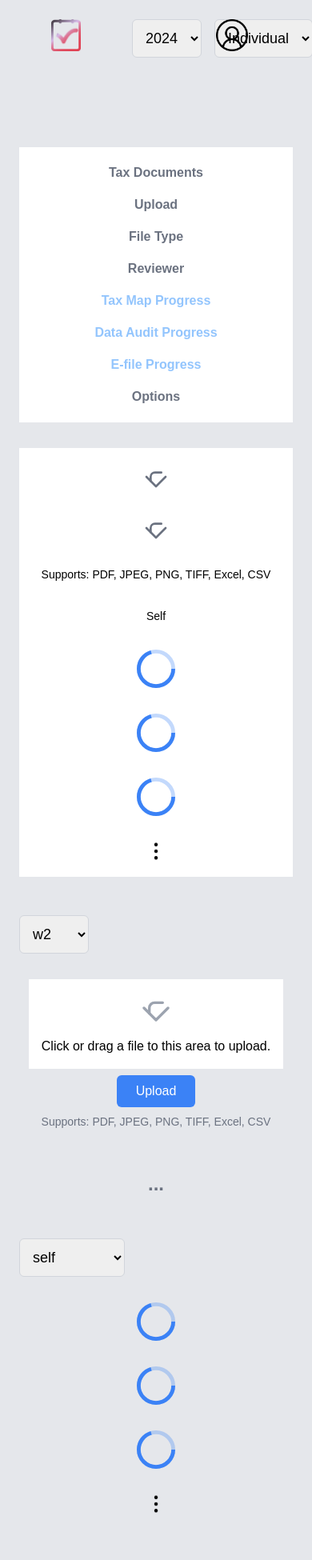
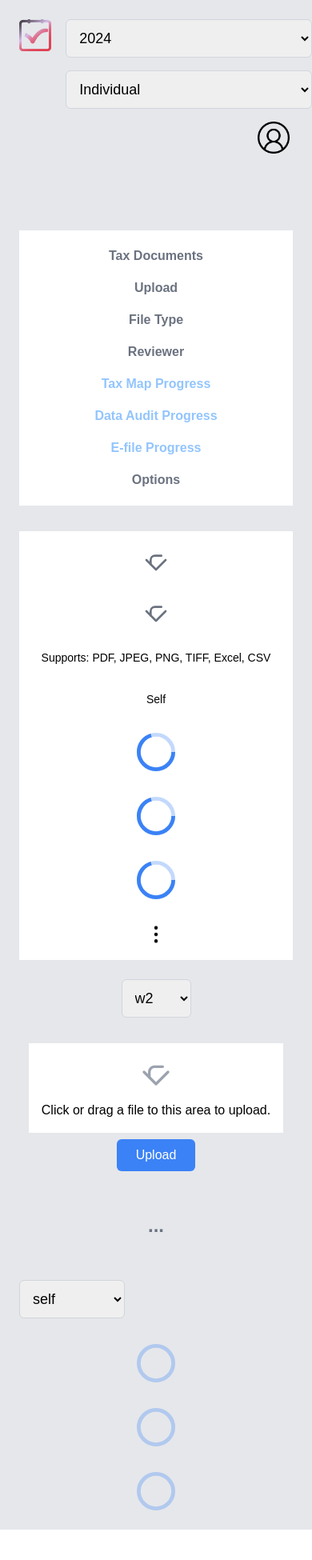
Before and after one commit to zohaibAlam840/techtaxAI, a Next.js app: page /dashboard in a window 390 px wide. Shown: the top 1950 px of the page at 80% size. After the commit the page ends 1912 px from the top, so only its background shows below. Built offline with nearby package versions, Linux system fonts and the light colour scheme.

Commit message:
dashboard style

```diff
--- /dev/null
+++ b/app/context/SelectedDataContext.js
@@ -0,0 +1,39 @@
+'use client'
+import { createContext, useState } from 'react';
+
+const AppContext = createContext();
+
+export const AppProvider = ({ children }) => {
+  const [selectedYear, setSelectedYear] = useState('2024');
+  const [userType, setUserType] = useState('Individual');
+  const [selectedFile, setSelectedFile] = useState(null);
+  const [filePreview, setFilePreview] = useState(null);
+  const [userName, setUserName] = useState('');
+  const [userEmail, setUserEmail] = useState('')
+  const [docType, setDocType] = useState('w2')
+
+  return (
+    <AppContext.Provider
+      value={{
+        selectedYear,
+        setSelectedYear,
+        userType,
+        setUserType,
+        selectedFile,
+        setSelectedFile,
+        filePreview,
+        setFilePreview,
+        userName,
+        setUserName,
+        userEmail,
+        setUserEmail,
+        docType,
+        setDocType
+      }}
+    >
+      {children}
+    </AppContext.Provider>
+  );
+};
+
+export default AppContext;
--- a/app/dashboard/page.js
+++ b/app/dashboard/page.js
@@ -1,34 +1,80 @@
-
-'use client'
-import { useState, useEffect } from 'react';
+'use client';
+import { useContext, useState, useEffect } from 'react';
 import Image from 'next/image';
-import logo from '../assets/1.png'
-import user from '../assets/user.png'
-import more from '../assets/more.png'
+import logo from '../assets/1.png';
+import user from '../assets/user.png';
+import more from '../assets/more.png';
 import Link from 'next/link';
+import AppContext from '../context/SelectedDataContext';
 
 //sorry
 export default function HomePage() {
-  const [selectedYear, setSelectedYear] = useState('2024');
-  const [userType, setUserType] = useState('Individual');
-  const [selectedFile, setSelectedFile] = useState(null);
-  const [filePreview, setFilePreview] = useState(null);
+  const {
+    selectedYear,
+    setSelectedYear,
+    userType,
+    setUserType,
+    selectedFile,
+    setSelectedFile,
+    filePreview,
+    setFilePreview,
+    docType,
+    setDocType,
+  } = useContext(AppContext);
+  const [uploadProgress, setUploadProgress] = useState(0); // Progress for file upload
+
+  // Save file and preview to localStorage
+  const saveToLocalStorage = (file, preview) => {
+    localStorage.setItem(
+      'uploadedFile',
+      JSON.stringify({
+        name: file.name,
+        type: file.type,
+        preview,
+      })
+    );
+  };
+
+  // Save docType to localStorage
+  const saveDocTypeToLocalStorage = (docType) => {
+    localStorage.setItem('docType', docType);
+  };
 
   const handleFileChange = (e) => {
     const file = e.target.files[0];
     setSelectedFile(file);
 
-
-    if (file && file.type.startsWith('image/')) {
+    if (file) {
+      const fileType = file.type.split('/')[0];
+      if (fileType === 'image') {
         const reader = new FileReader();
         reader.onloadend = () => {
-        setFilePreview(reader.result);
+          setFilePreview(reader.result); // Store base64 string in state
+          saveToLocalStorage(file, reader.result); // Save to localStorage
         };
         reader.readAsDataURL(file);
       } else {
-      setFilePreview(null);
+        setFilePreview(null); // No preview for non-image files
+        localStorage.removeItem('uploadedFile'); // Clear localStorage if invalid file
+      }
     }
   };
+
+  useEffect(() => {
+    // Retrieve file from localStorage on page load
+    const storedFile = localStorage.getItem('uploadedFile');
+    const storedDocType = localStorage.getItem('docType');
+
+    if (storedFile) {
+      const parsedFile = JSON.parse(storedFile);
+      setSelectedFile({ name: parsedFile.name, type: parsedFile.type });
+      setFilePreview(parsedFile.preview);
+    }
+
+    if (storedDocType) {
+      setDocType(storedDocType);
+    }
+  }, [setSelectedFile, setFilePreview, setDocType]);
 
   useEffect(() => {
     const progressCircles = document.querySelectorAll('.progress-circle');
@@ -44,16 +90,38 @@ export default function HomePage() {
     });
   }, []);
 
+  const strokeDasharray = 283; // Total length of the circle stroke (based on the radius of 45)
+
+  // Handle 75% progress on file upload
+  useEffect(() => {
+    if (selectedFile) {
+      let uploadProgressValue = 0;
+      const interval = setInterval(() => {
+        if (uploadProgressValue < 75) {
+          uploadProgressValue += 1;
+          setUploadProgress(uploadProgressValue);
+        } else {
+          clearInterval(interval); // Stop at 75% for upload
+        }
+      }, 20); // Animation speed
+    } else {
+      setUploadProgress(0); // Reset to 0 when no file is selected
+    }
+  }, [selectedFile]);
+
+  const uploadStrokeOffset = strokeDasharray - (uploadProgress / 100) * strokeDasharray; // 75% on file upload
+
   return (
     <div className="min-h-screen bg-gray-200 flex flex-col p-6 text-black ">
-      <div className='flex space-x-16 pl-10 mb-20 w-full'>
-      <Image src={logo} className='w-10 h-10 '/>
-      <div className="flex justify-between mb-8 ">
-        <div className="flex space-x-4 ">
+      <Image src={logo} className="w-10 h-10 absolute" />
+      <div className="flex space-x-16 ml-6 pl-[10%] mb-20 w-full items-center">
+        <div className="flex flex-col md:flex-row justify-between items-center mb-4 space-y-4 md:space-y-0 md:space-x-4 w-full">
+          <div className="flex flex-col md:flex-row space-y-4 md:space-y-0 md:space-x-4 w-full md:w-auto">
             <select
               value={selectedYear}
               onChange={(e) => setSelectedYear(e.target.value)}
-              className="border border-gray-300 rounded-md p-3 text-lg">
+              className="border border-gray-300 rounded-md p-3 text-lg w-full md:w-auto"
+            >
               <option value="2024">2024</option>
               <option value="2023">2023</option>
             </select>
@@ -61,41 +129,61 @@ export default function HomePage() {
             <select
               value={userType}
               onChange={(e) => setUserType(e.target.value)}
-              className="border border-gray-300 rounded-md p-3 text-lg">
+              className="border border-gray-300 rounded-md p-3 text-lg w-full md:w-auto"
+            >
               <option value="Individual">Individual</option>
               <option value="Business">Business</option>
-
             </select>
           </div>
+
+          <div className="ml-auto pr-7">
+            <Image src={user} className="w-10 h-10" alt="User" />
           </div>
-        <Image src={user} className='w-10 h-10 absolute right-20'/>
         </div>
+      </div>
+
       <div className="w-full bg-gray-200 ">
-
-
         <div className="grid grid-cols-1 md:grid-cols-8 gap-4 text-center mb-8 font-semibold p-5 bg-white text-gray-500">
           <span>Tax Documents</span>
           <span>Upload</span>
           <span>File Type</span>
           <span>Reviewer</span>
-          <span className='text-blue-300 hover:text-blue-600 transition-all'><Link href="/dashboard/taxMap">Tax Map Progress</Link></span>
-          <span className='text-blue-300 hover:text-blue-600 transition-all'><Link href={'/dashboard/dataAudit'}>Data Audit Progress</Link></span>
-          <span className='text-blue-300 hover:text-blue-600 transition-all'><Link href={'/dashboard/eFile'}>E-file Progress</Link></span>
+          <span className="text-blue-300 hover:text-blue-600 transition-all">
+            <Link href="/dashboard/taxMap">Tax Map Progress</Link>
+          </span>
+          <span className="text-blue-300 hover:text-blue-600 transition-all">
+            <Link href={'/dashboard/dataAudit'}>Data Audit Progress</Link>
+          </span>
+          <span className="text-blue-300 hover:text-blue-600 transition-all">
+            <Link href={'/dashboard/eFile'}>E-file Progress</Link>
+          </span>
           <span>Options</span>
         </div>
 
-
-        <div className="grid grid-cols-1 md:grid-cols-8 gap-8 mb-12 items-center p-5 bg-white">
-
+        <div className="grid grid-cols-1 md:grid-cols-8 gap-8 mb-6 items-center p-5 bg-white">
           <div className="flex flex-col items-center space-y-2">
-            <svg className="w-8 h-8 text-gray-500" fill="none" stroke="currentColor" strokeWidth="2" viewBox="0 0 24 24" xmlns="http://www.w3.org/2000/svg">
+            <svg
+              className="w-8 h-8 text-gray-500"
+              fill="none"
+              stroke="currentColor"
+              strokeWidth="2"
+              viewBox="0 0 24 24"
+              xmlns="http://www.w3.org/2000/svg"
+            >
               <path strokeLinecap="round" strokeLinejoin="round" d="M7 16v-4a4 4 0 014-4h6"></path>
               <path strokeLinecap="round" strokeLinejoin="round" d="M3 12l9 9 9-9"></path>
             </svg>
           </div>
 
           <div className="flex flex-col items-center space-y-2">
-            <svg className="w-8 h-8 text-gray-500" fill="none" stroke="currentColor" strokeWidth="2" viewBox="0 0 24 24" xmlns="http://www.w3.org/2000/svg">
+            <svg
+              className="w-8 h-8 text-gray-500"
+              fill="none"
+              stroke="currentColor"
+              strokeWidth="2"
+              viewBox="0 0 24 24"
+              xmlns="http://www.w3.org/2000/svg"
+            >
               <path strokeLinecap="round" strokeLinejoin="round" d="M7 16v-4a4 4 0 014-4h6"></path>
               <path strokeLinecap="round" strokeLinejoin="round" d="M3 12l9 9 9-9"></path>
             </svg>
@@ -111,42 +199,109 @@ export default function HomePage() {
 
           <div className="flex flex-col items-center space-y-2">
             <div className="relative">
-              <svg className="w-12 h-12 text-blue-500" viewBox="0 0 100 100">
-                <circle cx="50" cy="50" r="45" stroke="currentColor" strokeWidth="10" fill="none" className="opacity-30" />
-                <circle cx="50" cy="50" r="45" stroke="currentColor" strokeWidth="10" fill="none" strokeDasharray="283" strokeDashoffset="283" className="progress-circle" />
+              <svg
+                className="w-12 h-12 text-blue-500"
+                viewBox="0 0 100 100"
+              >
+                <circle
+                  cx="50"
+                  cy="50"
+                  r="45"
+                  stroke="currentColor"
+                  strokeWidth="10"
+                  fill="none"
+                  className="opacity-30"
+                />
+                <circle
+                  cx="50"
+                  cy="50"
+                  r="45"
+                  stroke="currentColor"
+                  strokeWidth="10"
+                  fill="none"
+                  strokeDasharray="283"
+                  strokeDashoffset="283"
+                  className="progress-circle"
+                />
               </svg>
             </div>
           </div>
 
           <div className="flex flex-col items-center space-y-2">
             <div className="relative">
-              <svg className="w-12 h-12 text-blue-500" viewBox="0 0 100 100">
-                <circle cx="50" cy="50" r="45" stroke="currentColor" strokeWidth="10" fill="none" className="opacity-30" />
-                <circle cx="50" cy="50" r="45" stroke="currentColor" strokeWidth="10" fill="none" strokeDasharray="283" strokeDashoffset="283" className="progress-circle" />
+              <svg
+                className="w-12 h-12 text-blue-500"
+                viewBox="0 0 100 100"
+              >
+                <circle
+                  cx="50"
+                  cy="50"
+                  r="45"
+                  stroke="currentColor"
+                  strokeWidth="10"
+                  fill="none"
+                  className="opacity-30"
+                />
+                <circle
+                  cx="50"
+                  cy="50"
+                  r="45"
+                  stroke="currentColor"
+                  strokeWidth="10"
+                  fill="none"
+                  strokeDasharray="283"
+                  strokeDashoffset="283"
+                  className="progress-circle"
+                />
               </svg>
             </div>
           </div>
           <div className="flex flex-col items-center space-y-2">
             <div className="relative">
-              <svg className="w-12 h-12 text-blue-500" viewBox="0 0 100 100">
-                <circle cx="50" cy="50" r="45" stroke="currentColor" strokeWidth="10" fill="none" className="opacity-30" />
-                <circle cx="50" cy="50" r="45" stroke="currentColor" strokeWidth="10" fill="none" strokeDasharray="283" strokeDashoffset="283" className="progress-circle" />
+              <svg
+                className="w-12 h-12 text-blue-500"
+                viewBox="0 0 100 100"
+              >
+                <circle
+                  cx="50"
+                  cy="50"
+                  r="45"
+                  stroke="currentColor"
+                  strokeWidth="10"
+                  fill="none"
+                  className="opacity-30"
+                />
+                <circle
+                  cx="50"
+                  cy="50"
+                  r="45"
+                  stroke="currentColor"
+                  strokeWidth="10"
+                  fill="none"
+                  strokeDasharray="283"
+                  strokeDashoffset="283"
+                  className="progress-circle"
+                />
               </svg>
             </div>
           </div>
           <div className="flex flex-col items-center space-y-2">
             <div className="relative">
-             <Image src={more} className='w-6 h-6 '/>
+              <Image src={more} className="w-6 h-6 " />
             </div>
           </div>
         </div>
 
-        <div className="grid grid-cols-1 md:grid-cols-8 gap-8 mb-12 items-center">
-          <div>
+        <div className="grid grid-cols-1 md:grid-cols-8 gap-8 items-center justify-center content-center">
+          <div className="flex justify-center content-center">
             <select
-                // value={selectedYear}
-                // onChange={(e) => setSelectedYear(e.target.value)}
-                className="border border-gray-300 rounded-md p-3 text-lg">
+              value={docType}
+              onChange={(e) => {
+                setDocType(e.target.value);
+                saveDocTypeToLocalStorage(e.target.value); // Save docType when it changes
+              }}
+              className="border border-gray-300 rounded-md p-3 text-lg"
+            >
               <option value="w2">w2</option>
               <option value="1049">1049</option>
               {/* Add more years as needed */}
@@ -160,7 +315,8 @@ export default function HomePage() {
                 stroke="currentColor"
                 strokeWidth="2"
                 viewBox="0 0 24 24"
-              xmlns="http://www.w3.org/2000/svg">
+                xmlns="http://www.w3.org/2000/svg"
+              >
                 <path strokeLinecap="round" strokeLinejoin="round" d="M7 16v-4a4 4 0 014-4h6"></path>
                 <path strokeLinecap="round" strokeLinejoin="round" d="M3 12l9 9 9-9"></path>
               </svg>
@@ -174,11 +330,15 @@ export default function HomePage() {
                       className="w-32 h-32 object-contain mb-2"
                     />
                   ) : (
-                  <p className="text-sm text-gray-700">{selectedFile.name}</p>
+                    <p className="text-sm text-gray-700">
+                      {selectedFile.name}
+                    </p>
                   )}
                 </div>
               ) : (
-              <p className="text-1xl">Click or drag a file to this area to upload.</p>
+                <p className="text-1xl">
+                  Click or drag a file to this area to upload.
+                </p>
               )}
 
               <input
@@ -187,8 +347,6 @@ export default function HomePage() {
                 id="file-upload"
                 onChange={handleFileChange}
               />
-
-
             </div>
             <button
               className="bg-blue-500 text-white px-6 py-2 rounded-md mt-4"
@@ -196,10 +354,18 @@ export default function HomePage() {
             >
               Upload
             </button>
-          <p className="text-sm text-gray-500 mt-2">Supports: PDF, JPEG, PNG, TIFF, Excel, CSV</p>
           </div>
           <div>
-            {selectedFile ? <p className="font-semibold p-5 text-gray-500 text-center">{selectedFile.name}</p> : <p className="font-semibold p-5 text-gray-500 text-center text-2xl">...</p> }
+            {selectedFile ? (
+              <p className="font-semibold p-5 text-gray-500 text-center">
+                {selectedFile.name}
+              </p>
+            ) : (
+              <p className="font-semibold p-5 text-gray-500 text-center text-2xl">
+                ...
+              </p>
+            )}
+
           </div>
           <div>
               <select
@@ -211,38 +377,88 @@ export default function HomePage() {
                 {/* Add more years as needed */}
               </select>
           </div>
+          {selectedFile ? (
+              <div className="relative flex justify-center content-center">
+                <svg className="w-12 h-12 text-blue-500" viewBox="0 0 100 100">
+                  <circle cx="50" cy="50" r="45" stroke="currentColor" strokeWidth="10" fill="none" className="opacity-30" />
+                  <circle
+                    cx="50"
+                    cy="50"
+                    r="45"
+                    stroke="currentColor"
+                    strokeWidth="10"
+                    fill="none"
+                    strokeDasharray={strokeDasharray}
+                    strokeDashoffset={uploadStrokeOffset}
+                    className="progress-circle transition-all duration-500"
+                  />
+                </svg>
+              </div>
+            ) : (
             <div className="flex flex-col items-center space-y-2">
             <div className="relative">
               <svg className="w-12 h-12 text-blue-500" viewBox="0 0 100 100">
                 <circle cx="50" cy="50" r="45" stroke="currentColor" strokeWidth="10" fill="none" className="opacity-30" />
-                <circle cx="50" cy="50" r="45" stroke="currentColor" strokeWidth="10" fill="none" strokeDasharray="283" strokeDashoffset="283" className="progress-circle" />
+                <circle cx="50" cy="50" r="45" stroke="currentColor" strokeWidth="10" fill="none" strokeDasharray="283" strokeDashoffset="283" />
               </svg>
             </div>
           </div>
-
+          )}
+                    {selectedFile ? (
+              <div className="relative flex justify-center content-center">
+                <svg className="w-12 h-12 text-blue-500" viewBox="0 0 100 100">
+                  <circle cx="50" cy="50" r="45" stroke="currentColor" strokeWidth="10" fill="none" className="opacity-30" />
+                  <circle
+                    cx="50"
+                    cy="50"
+                    r="45"
+                    stroke="currentColor"
+                    strokeWidth="10"
+                    fill="none"
+                    strokeDasharray={strokeDasharray}
+                    strokeDashoffset={uploadStrokeOffset}
+                    className="progress-circle transition-all duration-500"
+                  />
+                </svg>
+              </div>
+            ) : (
             <div className="flex flex-col items-center space-y-2">
             <div className="relative">
               <svg className="w-12 h-12 text-blue-500" viewBox="0 0 100 100">
                 <circle cx="50" cy="50" r="45" stroke="currentColor" strokeWidth="10" fill="none" className="opacity-30" />
-                <circle cx="50" cy="50" r="45" stroke="currentColor" strokeWidth="10" fill="none" strokeDasharray="283" strokeDashoffset="283" className="progress-circle" />
+                <circle cx="50" cy="50" r="45" stroke="currentColor" strokeWidth="10" fill="none" strokeDasharray="283" strokeDashoffset="283" />
               </svg>
             </div>
           </div>
+          )}
+                    {selectedFile ? (
+              <div className="relative flex justify-center content-center">
+                <svg className="w-12 h-12 text-blue-500" viewBox="0 0 100 100">
+                  <circle cx="50" cy="50" r="45" stroke="currentColor" strokeWidth="10" fill="none" className="opacity-30" />
+                  <circle
+                    cx="50"
+                    cy="50"
+                    r="45"
+                    stroke="currentColor"
+                    strokeWidth="10"
+                    fill="none"
+                    strokeDasharray={strokeDasharray}
+                    strokeDashoffset={uploadStrokeOffset}
+                    className="progress-circle transition-all duration-500"
+                  />
+                </svg>
+              </div>
+            ) : (
             <div className="flex flex-col items-center space-y-2">
             <div className="relative">
               <svg className="w-12 h-12 text-blue-500" viewBox="0 0 100 100">
                 <circle cx="50" cy="50" r="45" stroke="currentColor" strokeWidth="10" fill="none" className="opacity-30" />
-                <circle cx="50" cy="50" r="45" stroke="currentColor" strokeWidth="10" fill="none" strokeDasharray="283" strokeDashoffset="283" className="progress-circle" />
+                <circle cx="50" cy="50" r="45" stroke="currentColor" strokeWidth="10" fill="none" strokeDasharray="283" strokeDashoffset="283" />
               </svg>
             </div>
           </div>
-          <div className="flex flex-col items-center space-y-2">
-            <div className="relative">
-             <Image src={more} className='w-6 h-6 '/>
+          )}
         </div>
-          </div>
-        </div>
-
       </div>
     </div>
   );
--- a/app/dashboard/taxMap/page.js
+++ b/app/dashboard/taxMap/page.js
@@ -1,10 +1,72 @@
+'use client';
+import { useContext, useState, useEffect } from 'react';
+import AppContext from '../../context/SelectedDataContext';
 
-export default function TaxMapProgress() {
-    return (
-      <div className="min-h-screen bg-gray-100 p-6 text-black">
-        <div className="max-w-4xl mx-auto bg-white shadow-lg rounded-lg p-6">
-          <h1 className="text-2xl font-semibold">Tax Map</h1>
-        </div>
+const TaxMapPage = () => {
+  // Access data from AppContext (fallback if available)
+  const { selectedFile, filePreview, docType } = useContext(AppContext);
+
+  // States for storing locally retrieved data
+  const [localFileData, setLocalFileData] = useState(null);
+  const [localPreview, setLocalPreview] = useState(null);
+  const [localDocType, setLocalDocType] = useState(null);
+
+  useEffect(() => {
+    // Try retrieving file data from localStorage if it's not available in context
+    if (!selectedFile || !filePreview || !docType) {
+      const storedFile = localStorage.getItem('uploadedFile');
+      const storedDocType = localStorage.getItem('docType');
+
+      if (storedFile) {
+        const parsedFile = JSON.parse(storedFile);
+        setLocalFileData(parsedFile);
+        setLocalPreview(parsedFile.preview);
+      }
+
+      if (storedDocType) {
+        setLocalDocType(storedDocType);
+      }
+    }
+  }, [selectedFile, filePreview, docType]);
+
+  return (
+    <div>
+      <h1 className='text-black bg-white'>{docType || localDocType} - File Type</h1>
+      <div className="min-h-screen p-10 bg-gray-100 flex">
+
+        {/* Show content if file exists either in context or local storage */}
+        {(selectedFile || localFileData) ? (
+          <div className="flex w-full h-full">
+            {/* Left side: File Preview */}
+            <div className="w-1/2 p-5 flex justify-center items-center bg-white shadow-lg">
+              {/* Use context preview or fallback to local preview */}
+              {(filePreview || localPreview) && (
+                <div className="group relative overflow-hidden">
+                  <img
+                    src={filePreview || localPreview}
+                    alt="File Preview"
+                    className="object-contain w-full h-auto max-h-[80vh] transition-transform duration-500 ease-in-out transform group-hover:scale-125"
+                  />
+                </div>
+              )}
+            </div>
+
+            {/* Right side: Form fields based on docType */}
+            <div className="w-1/2 p-8 bg-white shadow-lg flex flex-col space-y-4">
+              <h2 className="text-xl font-semibold mb-4">
+                {(docType || localDocType) === 'w2' ? 'W2 Form Fields' : '1049 Form Fields'}
+              </h2>
+
+              {/* Render form fields here */}
+              {/* Add your form code here like before */}
+            </div>
+          </div>
+        ) : (
+          <p className="text-center w-full">No file data available. Please go back and upload a file.</p>
+        )}
       </div>
-    );
-  }
+    </div>
+  );
+};
+
+export default TaxMapPage;
--- a/app/layout.js
+++ b/app/layout.js
@@ -1,6 +1,6 @@
 import localFont from "next/font/local";
 import "./globals.css";
-
+import { AppProvider } from './context/SelectedDataContext';
 const geistSans = localFont({
   src: "./fonts/GeistVF.woff",
   variable: "--font-geist-sans",
@@ -23,7 +23,9 @@ export default function RootLayout({ children }) {
       <body
         className={`${geistSans.variable} ${geistMono.variable} antialiased`}
       >
-        {children}
+        <AppProvider>
+          {children}
+        </AppProvider>
       </body>
     </html>
   );
```
Lines whose indentation alone changed are shown as unchanged.
